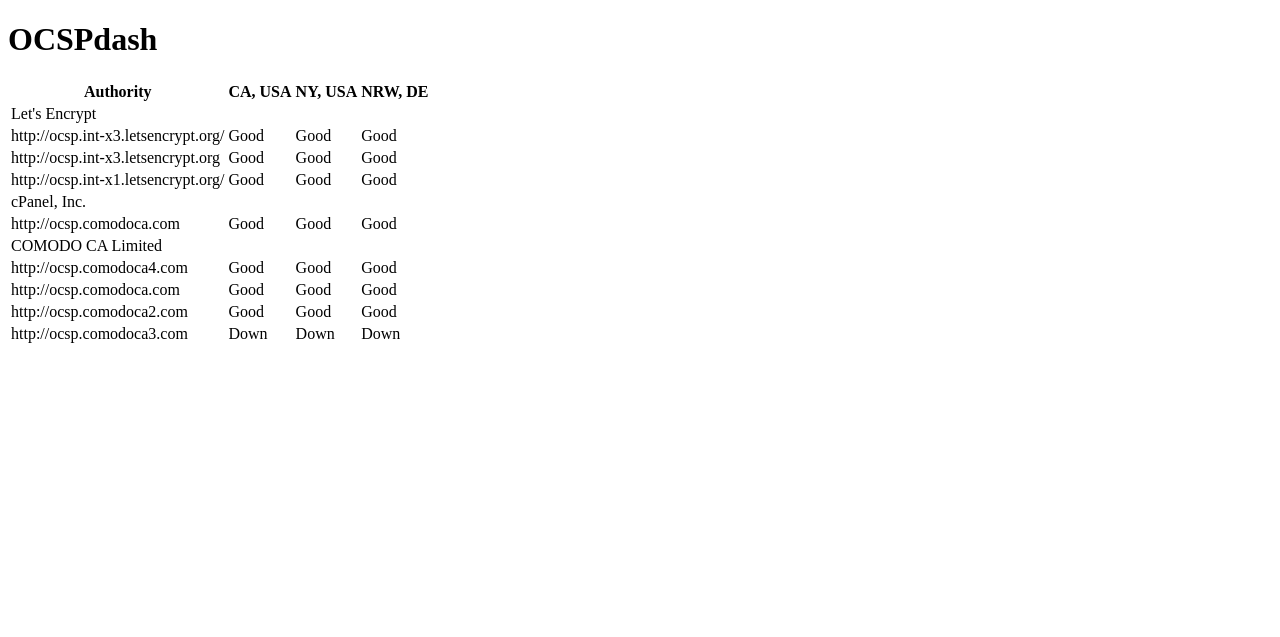
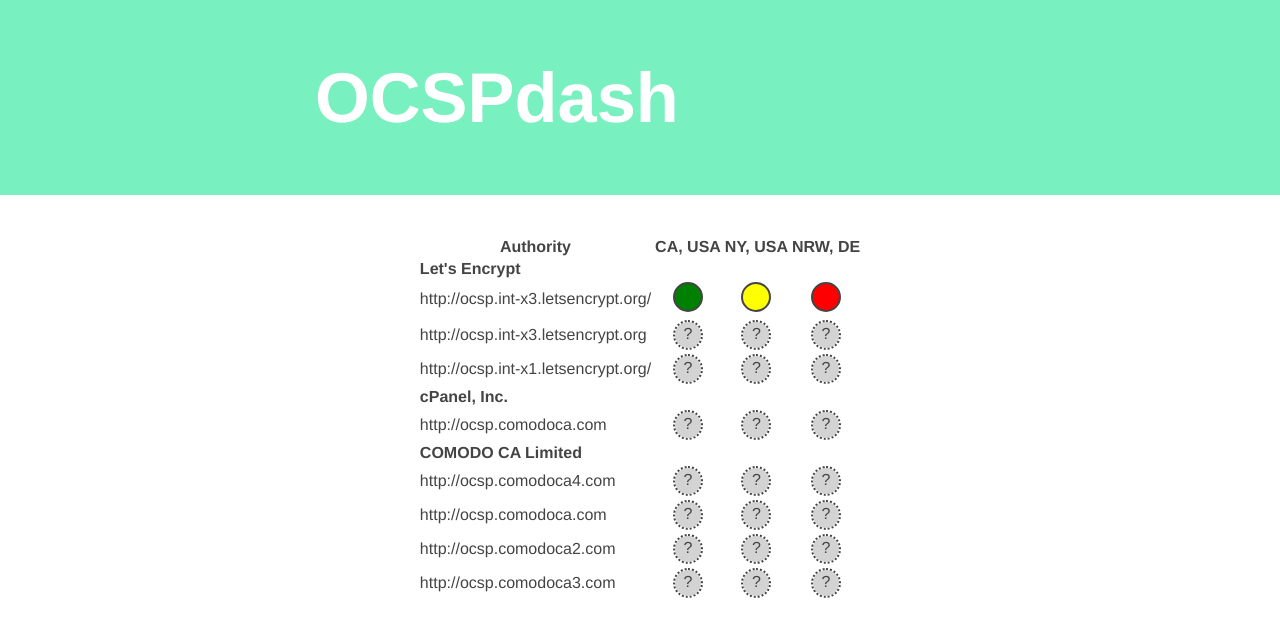
Before and after one commit to scolby33/OCSPdash, a Python web app: template src/ocspdash/templates/index.html in a window 1280 px wide. Shown: the top 637 px of the page. Run offline with Jinja, Linux system fonts and the light colour scheme; the template is opened without the code that fills it, so the values that code supplies are empty.

Commit message:
Try some styling for the results table. I feel like it's about 30% there?

```diff
--- a/src/ocspdash/templates/index.html
+++ b/src/ocspdash/templates/index.html
@@ -3,9 +3,87 @@
 <head>
     <meta charset="UTF-8">
     <title>OCSPdash</title>
+    <style>
+        body {
+            font-family: Helvetica, Arial, sans-serif;
+            font-size: 16px;
+            color: #444444;
+            margin: 0;
+        }
+        h2 {
+            font-weight: 700;
+            font-size: 1.6em;
+            margin-top: 30px;
+        }
+        p {
+            line-height: 1.6em;
+        }
+        table {
+            margin: auto;
+        }
+        tr>td:first-child {
+            border: 0px;
+        }
+        tr td:only-child {
+            font-weight: bold;
+        }
+        tr td:not(:first-child) {
+            text-align: center;
+            margin-left: 10px;
+            margin-right: 10px;
+        }
+        .container {
+            max-width: 650px;
+            margin: 20px auto 20px auto;
+            padding-left: 15px;
+            padding-right: 15px;
+        }
+        .header {
+            background-color: #79f0c0;
+            color: #FFFFFF;
+            padding: 10px 0 10px 0;
+            font-size: 2.2em;
+        }
+        .content {
+            padding-top: 20px;
+        }
+        .circle {
+            border-radius: 50%;
+            width: 30px;
+            height: 30px;
+            box-sizing: border-box;
+            display: inline-block;
+            border-style: solid;
+            border-width: 2px;
+        }
+        .good {
+            background-color: green;
+        }
+        .questionable {
+            background-color: yellow;
+        }
+        .bad {
+            background-color: red;
+        }
+        .unknown {
+            background-color: lightgrey;
+            border-style: dotted;
+            background-clip: content-box;
+            line-height: 1.5em;
+        }
+        .unknown:after {
+            content: "?";
+        }
+    </style>
 </head>
 <body>
+<div class="header">
+    <div class="container">
         <h1>OCSPdash</h1>
+    </div>
+</div>
+<div class="content">
+    <div class="container">
         <table>
             <thead>
             <tr>
@@ -21,59 +99,61 @@
             </tr>
             <tr>
                 <td>http://ocsp.int-x3.letsencrypt.org/</td>
-        <td>Good</td>
-        <td>Good</td>
-        <td>Good</td>
+                <td><div class="circle good"></div></td>
+                <td><div class="circle questionable"></div></td>
+                <td><div class="circle bad"></div></td>
             </tr>
             <tr>
                 <td>http://ocsp.int-x3.letsencrypt.org</td>
-        <td>Good</td>
-        <td>Good</td>
-        <td>Good</td>
+                <td><div class="circle unknown"></div></td>
+                <td><div class="circle unknown"></div></td>
+                <td><div class="circle unknown"></div></td>
             </tr>
             <tr>
                 <td>http://ocsp.int-x1.letsencrypt.org/</td>
-        <td>Good</td>
-        <td>Good</td>
-        <td>Good</td>
+                <td><div class="circle unknown"></div></td>
+                <td><div class="circle unknown"></div></td>
+                <td><div class="circle unknown"></div></td>
             </tr>
             <tr>
                 <td>cPanel, Inc.</td>
             </tr>
             <tr>
                 <td>http://ocsp.comodoca.com</td>
-        <td>Good</td>
-        <td>Good</td>
-        <td>Good</td>
+                <td><div class="circle unknown"></div></td>
+                <td><div class="circle unknown"></div></td>
+                <td><div class="circle unknown"></div></td>
             </tr>
             <tr>
                 <td>COMODO CA Limited</td>
             </tr>
             <tr>
                 <td>http://ocsp.comodoca4.com</td>
-        <td>Good</td>
-        <td>Good</td>
-        <td>Good</td>
+                <td><div class="circle unknown"></div></td>
+                <td><div class="circle unknown"></div></td>
+                <td><div class="circle unknown"></div></td>
             </tr>
             <tr>
                 <td>http://ocsp.comodoca.com</td>
-        <td>Good</td>
-        <td>Good</td>
-        <td>Good</td>
+                <td><div class="circle unknown"></div></td>
+                <td><div class="circle unknown"></div></td>
+                <td><div class="circle unknown"></div></td>
             </tr>
             <tr>
                 <td>http://ocsp.comodoca2.com</td>
-        <td>Good</td>
-        <td>Good</td>
-        <td>Good</td>
+                <td><div class="circle unknown"></div></td>
+                <td><div class="circle unknown"></div></td>
+                <td><div class="circle unknown"></div></td>
             </tr>
             <tr>
                 <td>http://ocsp.comodoca3.com</td>
-        <td>Down</td>
-        <td>Down</td>
-        <td>Down</td>
+                <td><div class="circle unknown"></div></td>
+                <td><div class="circle unknown"></div></td>
+                <td><div class="circle unknown"></div></td>
             </tr>
             </tbody>
         </table>
+    </div>
+</div>
 </body>
 </html>
```
Lines whose indentation alone changed are shown as unchanged.
